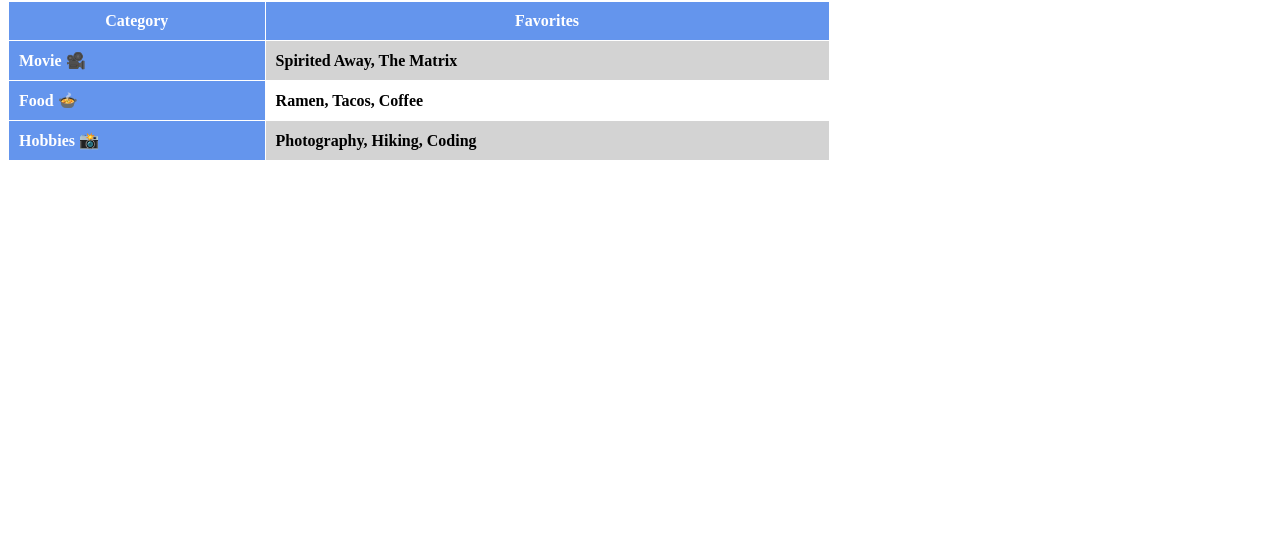
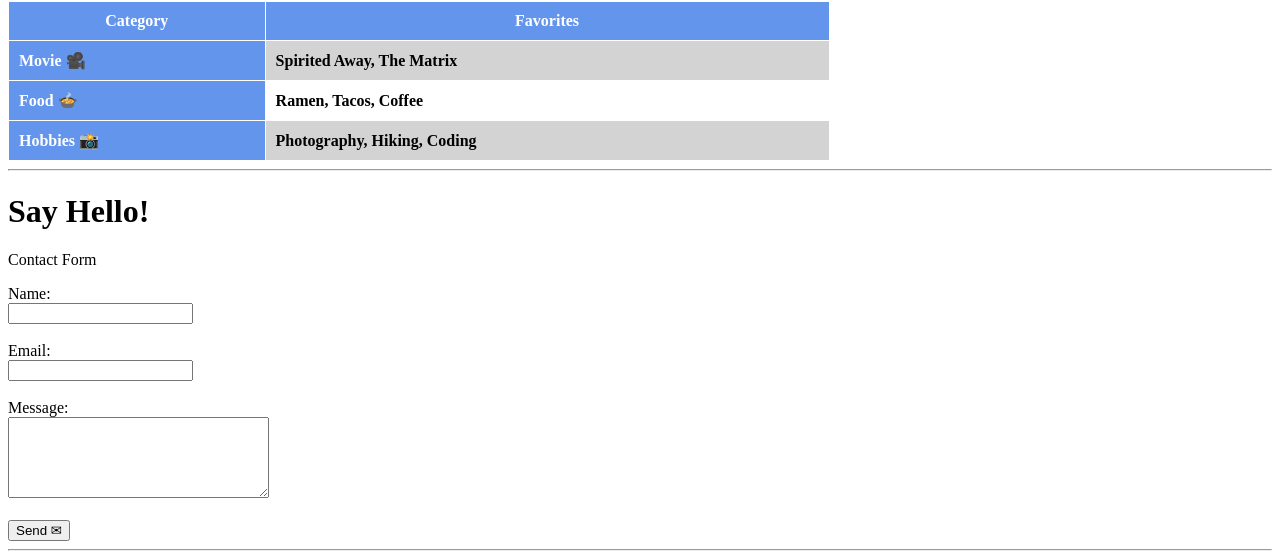
Before and after one commit to NatikN1/project-personal-profile-html, a plain HTML site: page index.html in a window 1280 px wide. Shown: the part 735-1294 px from the top of the page. Before the commit the page ends 904 px from the top, so only its background shows below. Drawn offline with Linux system fonts and the light colour scheme.

Commit message:
Conntact Section

```diff
--- a/index.html
+++ b/index.html
@@ -3,7 +3,7 @@
 <head>
     <meta charset="UTF-8">
     <meta name="viewport" content="width=device-width, initial-scale=1.0">
-    <title>Document</title>
+    <title>My First HTML Project</title>
 </head>
 <body>
     <center><img src="code image.png" alt="Coding Image" width="200px" height="200px"></center>
@@ -55,8 +55,21 @@
                         <td bgcolor="lightgrey"><b>Photography, Hiking, Coding</td>
                     </tr>
                 </tbody>
+            </table>
+            <hr>
+            <h1>Say Hello!</h1>
+            <p>Contact Form</p>
+            <form action="#">
+                <label for="name">Name:</label><br>
+                <input type="text" id="name"><br><br>
+                <label for="email">Email:</label><br>
+                <input type="email" id="email"><br><br>
+                <label for="message">Message:</label><br>
+                <textarea id="message" cols="30" rows="5"></textarea><br> <br>
+                <button type="submit">Send &#9993;</button>
+            </form>
+            <hr>
 
-            </table>
 
 </body>
 </html>
```
